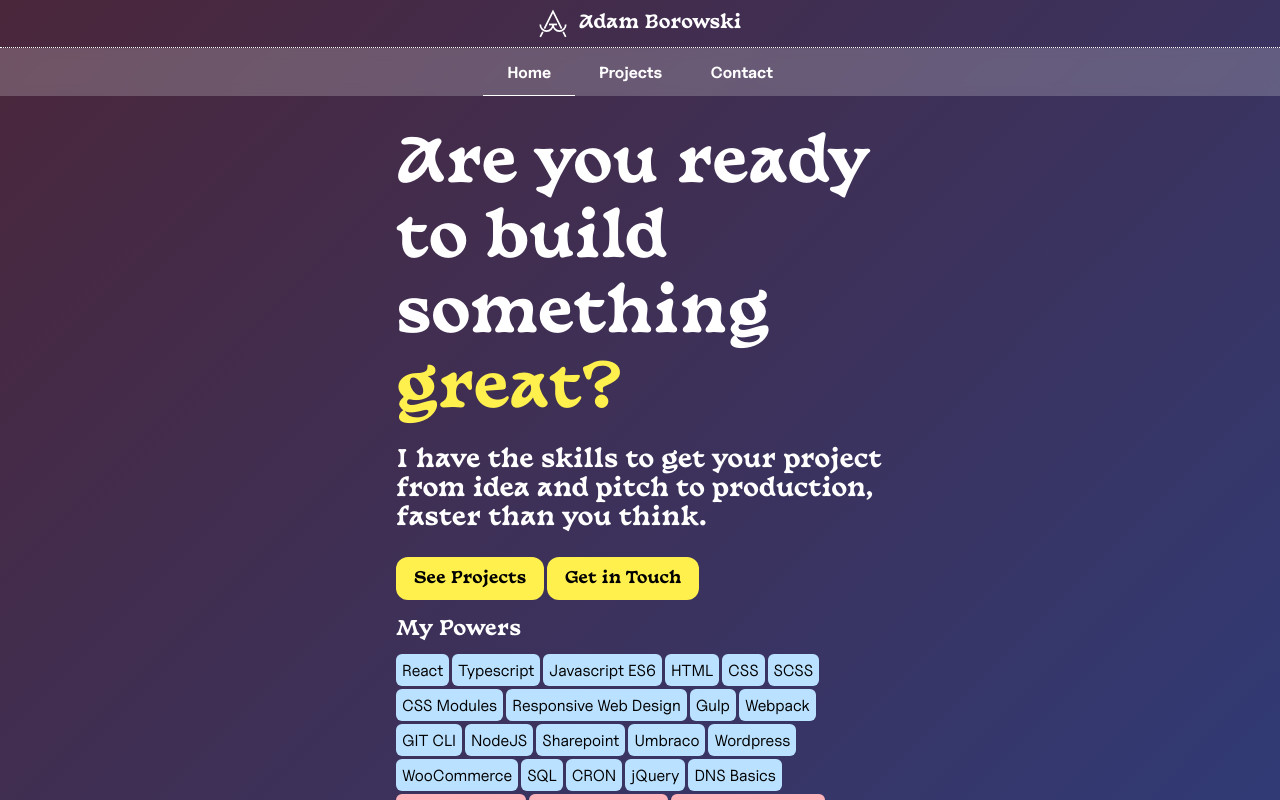
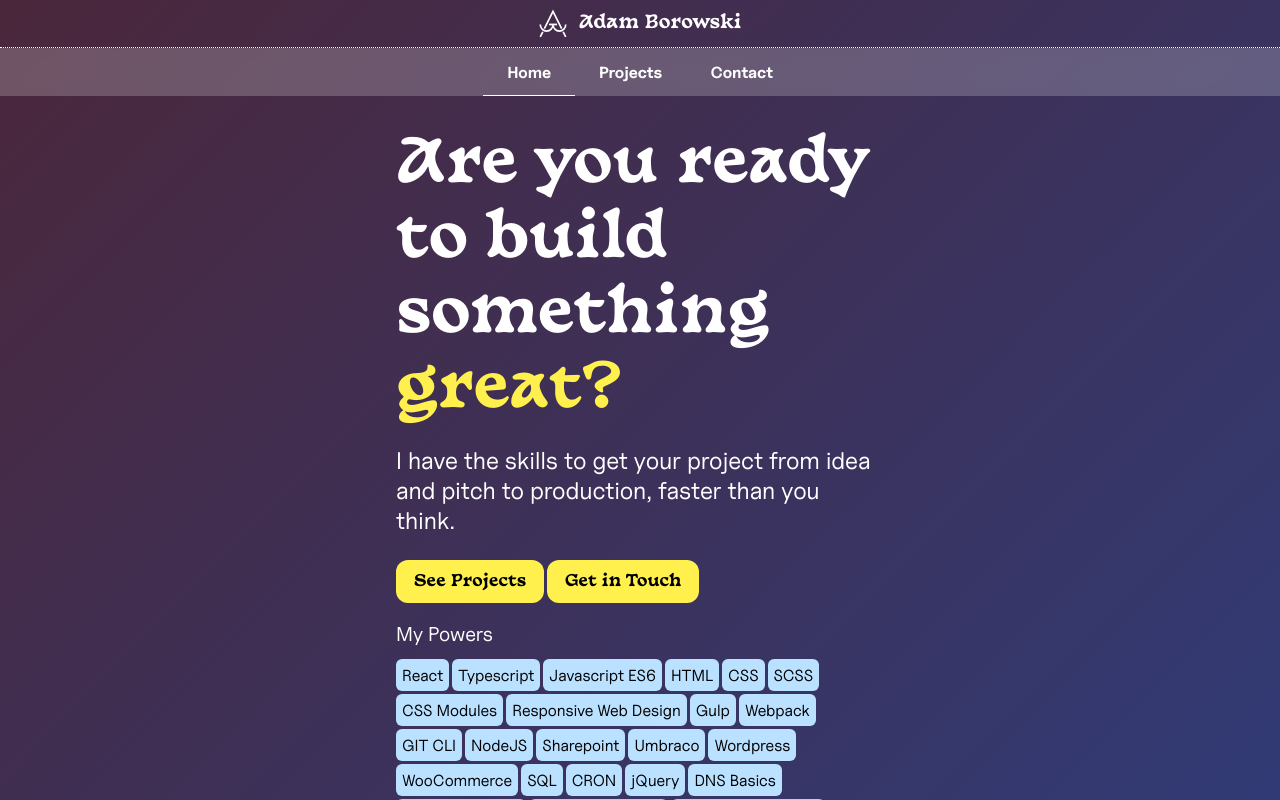
Before and after one commit to Adborowski/personal-site, a React (Vite) app: page / in a window 1280 px wide. Shown: the top 800 px of the page. Built offline with nearby package versions, Linux system fonts and the light colour scheme.

Commit message:
Fixed minor h2 bug in Hero

```diff
--- a/src/components/Hero/Hero.module.css
+++ b/src/components/Hero/Hero.module.css
@@ -11,9 +11,10 @@
   text-align: left;
 }
 
-.Hero h2 {
+:global(.main) .Hero h2 {
   margin-top: 18px;
   font-weight: 400;
+  font-family: var(--font-main);
 }
 
 .Hero .highlight {
--- a/src/components/Socials/Socials.module.css
+++ b/src/components/Socials/Socials.module.css
@@ -80,6 +80,11 @@
   margin-bottom: 6px;
 }
 
+.Greeting section span:first-of-type {
+  font-family: var(--font-display);
+  font-size: 20px;
+}
+
 @keyframes flip {
   0% {
     transform: rotate(0deg);
```
